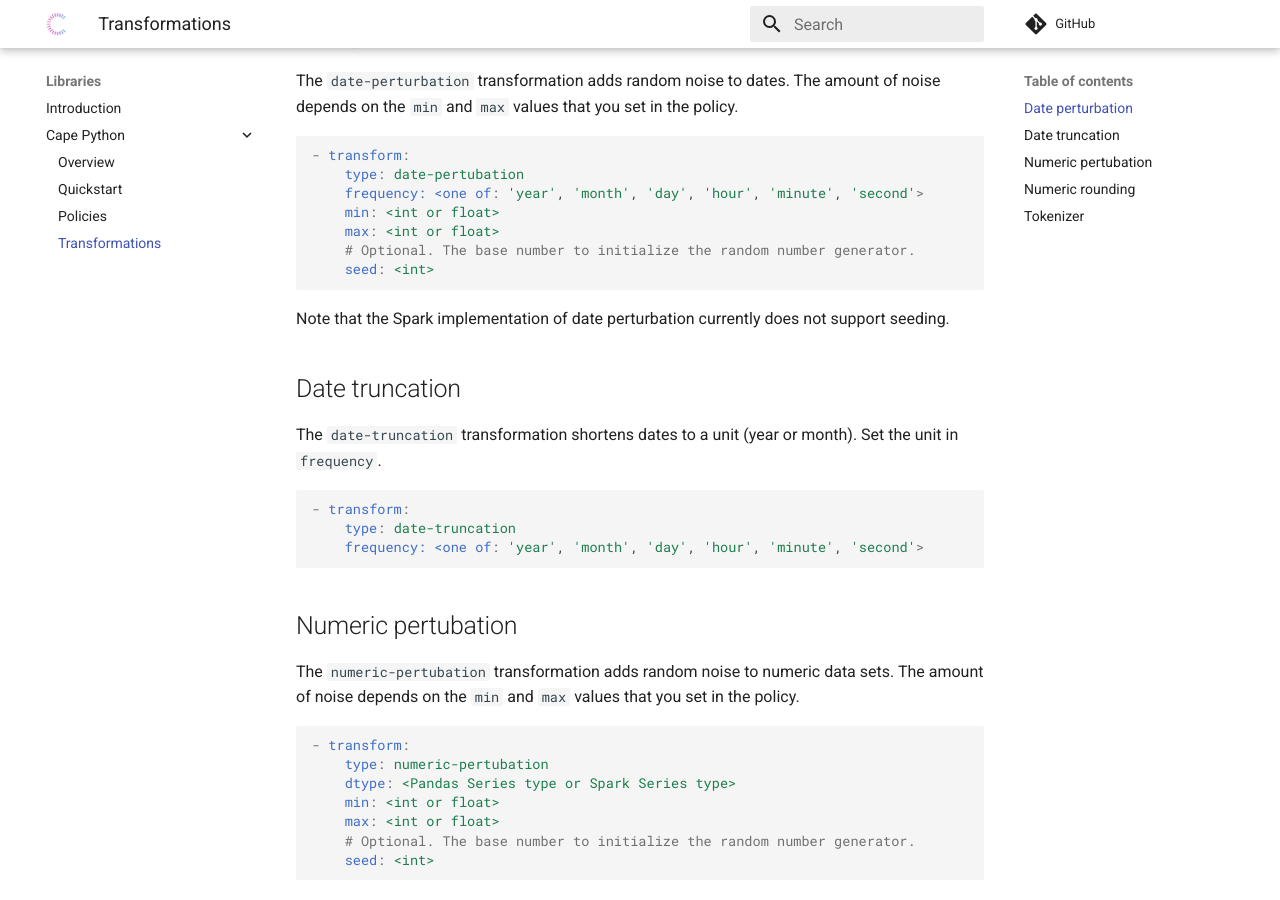
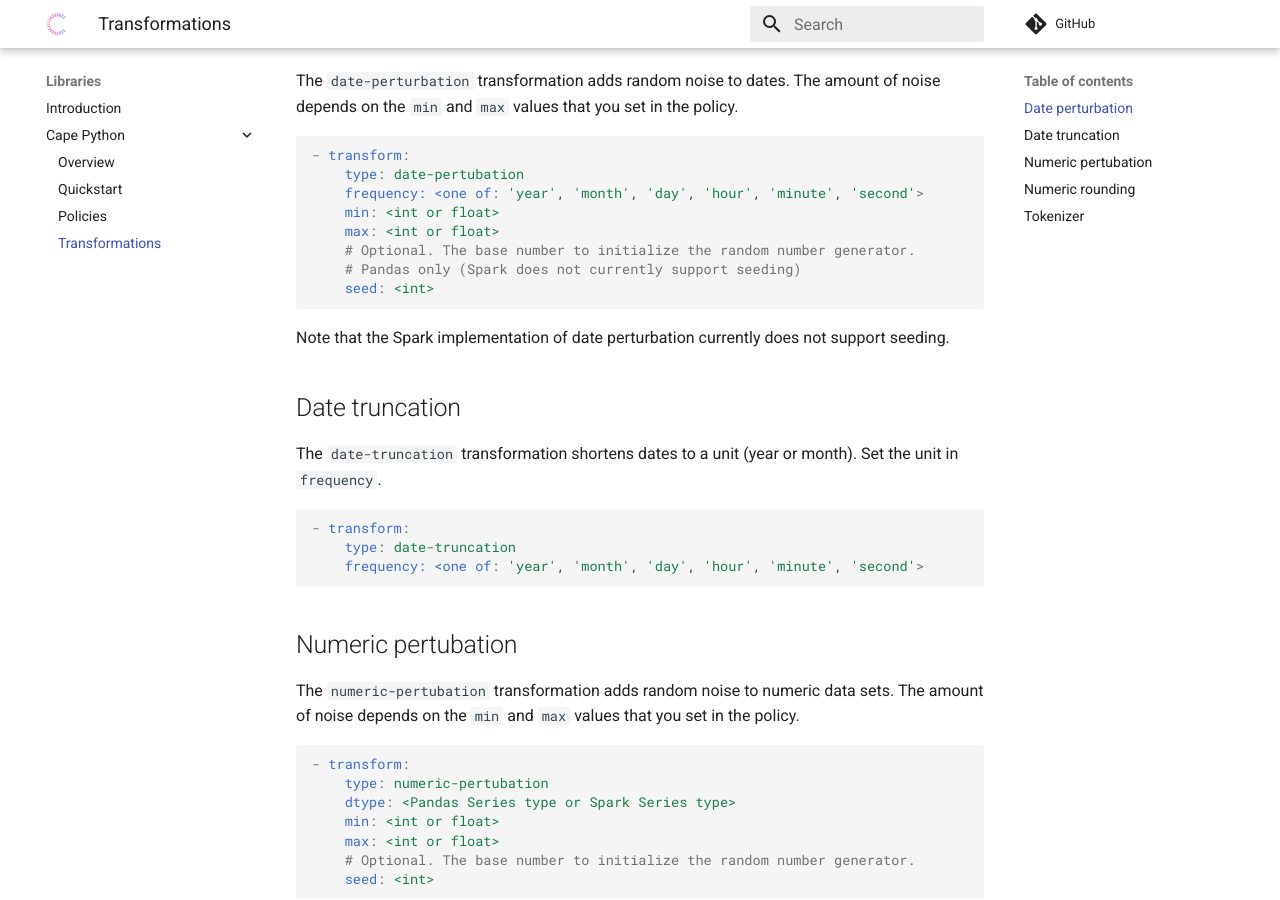
Before and after one commit to capeprivacy/documentation, an MkDocs documentation site: the page built from docs/libraries/cape-python/transformations.md, in a window 1280 px wide and 900 px high, scrolled down 344 px. Built offline with MkDocs 1.6.1 and Material for MkDocs 9.7.7, drawn with Linux system fonts in a browser that asks for light colours; comment, search, counter and statistics services are not loaded.

Commit message:
Update docs/libraries/cape-python/transformations.md
Co-authored-by: Deborah <deborah@starfallprojects.co.uk>

````diff
--- a/docs/libraries/cape-python/transformations.md
+++ b/docs/libraries/cape-python/transformations.md
@@ -15,6 +15,7 @@
     min: <int or float>
     max: <int or float>
     # Optional. The base number to initialize the random number generator.
+    # Pandas only (Spark does not currently support seeding)
     seed: <int>
 ```
 
````
